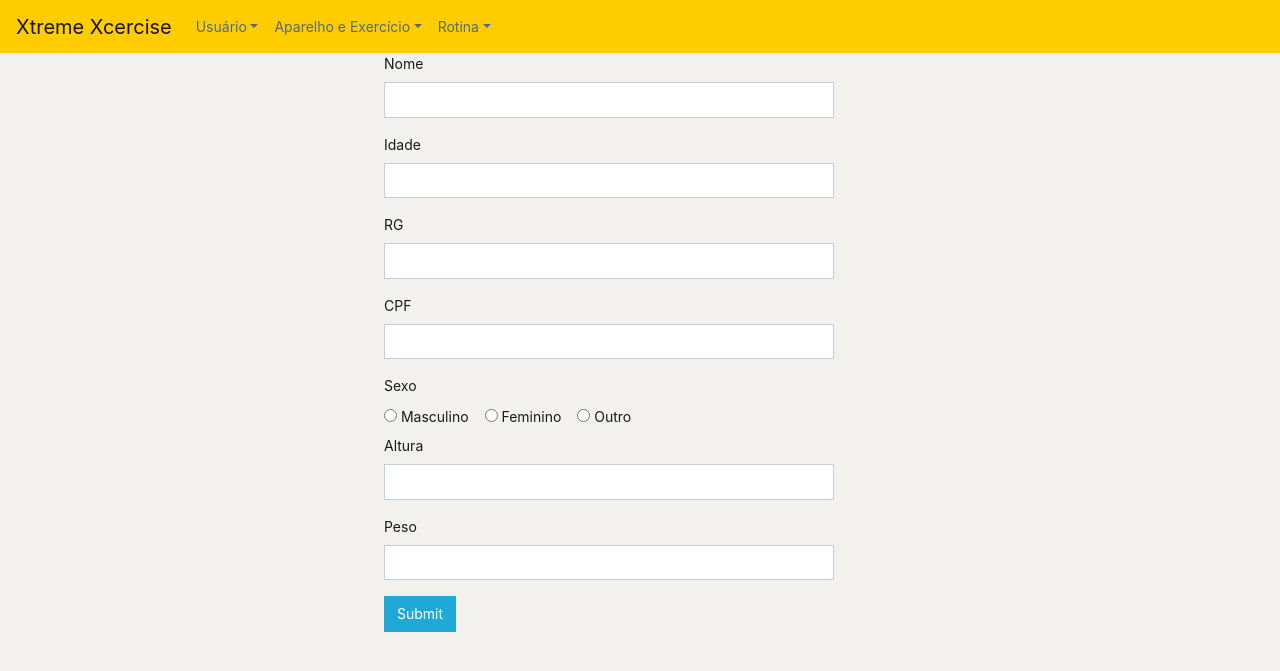
After one commit to RenatoPerdizRodrigues/ProjLabES, a PHP site: page /usuario/create.php in a window 1280 px wide. The commit adds this page. Shown: the top 671 px of the page. Run offline with PHP 8.4, Linux system fonts and the light colour scheme; some libraries are stand-ins or nearby versions.

Commit message:
Form_UserInclude_0.1

```diff
--- a/css/stylesheetjr.css
+++ b/css/stylesheetjr.css
@@ -25,3 +25,16 @@ body {
 .dropdown-item:hover {
     background-color: #ffe638;
 }
+
+.form-control {
+    width: 100%;
+}
+
+.form-group {
+    width: 450px;
+}
+
+.formuserinsert {
+    width: 40%;
+    margin: 0 auto;
+}
--- a/header.php
+++ b/header.php
@@ -8,7 +8,7 @@
             <li class="nav-item dropdown">
                 <a class="nav-link dropdown-toggle" href="http://example.com" id="navbarDropdownMenuLink" data-toggle="dropdown" aria-haspopup="true" aria-expanded="false">Usuário</a>
                 <div class="dropdown-menu" aria-labelledby="navbarDropdownMenuLink">
-                    <a class="dropdown-item" href="#">Cadastrar</a>
+                    <a class="dropdown-item" href="usuario/create.php">Cadastrar</a>
                     <a class="dropdown-item" href="#">Alterar</a>
                     <a class="dropdown-item" href="#">Excluir</a>
                     <a class="dropdown-item" href="#">Consultar</a>
--- /dev/null
+++ b/usuario/create.php
@@ -0,0 +1,71 @@
+<!DOCTYPE html>
+<html lang="en">
+<head>
+    <meta charset="UTF-8">
+    <title>Home</title>
+    <link href="../css/font-awesome.min.css" rel="stylesheet">
+    <link href="../css/simple-line-icons.min" rel="stylesheet">
+    <link href="../css/style.min.css" rel="stylesheet">
+    <link href="../css/stylesheetjr.css" rel="stylesheet">
+
+</head>
+<body>
+    <?php include_once '../header.php'; ?>
+
+    <div class="formuserinsert">
+        <form>
+            <div class="form-group">
+                <label>Nome</label>
+                <input type="textfield" name="username" class="form-control">
+            </div>
+            <div class="form-group">
+                <label>Idade</label>
+                <input type="number" name="userage" class="form-control">
+            </div>
+            <div class="form-group">
+                <label>RG</label>
+                <input type="number" name="RG" class="form-control">
+            </div>
+            <div class="form-group">
+                <label>CPF</label>
+                <input type="number" name="CPF" class="form-control">
+            </div>
+            <label>Sexo</label>
+            <br>
+            <div class="form-check form-check-inline">
+                <label class="form-check-label">
+                    <input class="form-check-input" type="radio" name="gender" id="exampleRadios1" value="Masculino">
+                    Masculino
+                </label>
+            </div>
+            <div class="form-check form-check-inline">
+                <label class="form-check-label">
+                    <input class="form-check-input" type="radio" name="gender" id="exampleRadios1" value="Feminino">
+                    Feminino
+                </label>
+            </div>
+            <div class="form-check form-check-inline">
+                <label class="form-check-label">
+                    <input class="form-check-input" type="radio" name="gender" id="exampleRadios1" value="Outro">
+                    Outro
+                </label>
+            </div>
+            <div class="form-group">
+                <label>Altura</label>
+                <input type="number" name="userheight" class="form-control">
+            </div>
+            <div class="form-group">
+                <label>Peso</label>
+                <input type="number" name="userweight" class="form-control">
+            </div>
+
+            <button type="submit" name="submit" class="btn btn-primary">Submit</button>
+        </form>
+    </div>
+
+<script src="../js/libs/jquery.min.js"></script>
+<script src="../js/libs/tether.min.js"></script>
+<script src="../js/libs/bootstrap.min.js"></script>
+<script src="../js/libs/pace.min.js"></script>
+</body>
+</html>
```
Also changed, not shown: usuario/userinsert.php (deleted, +0 -22 lines).
